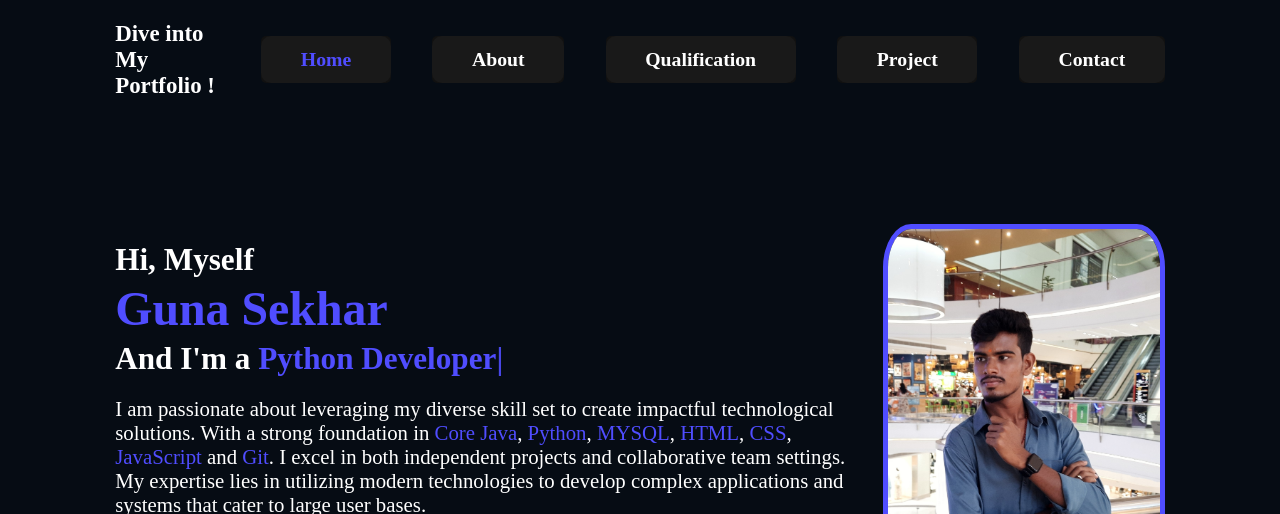
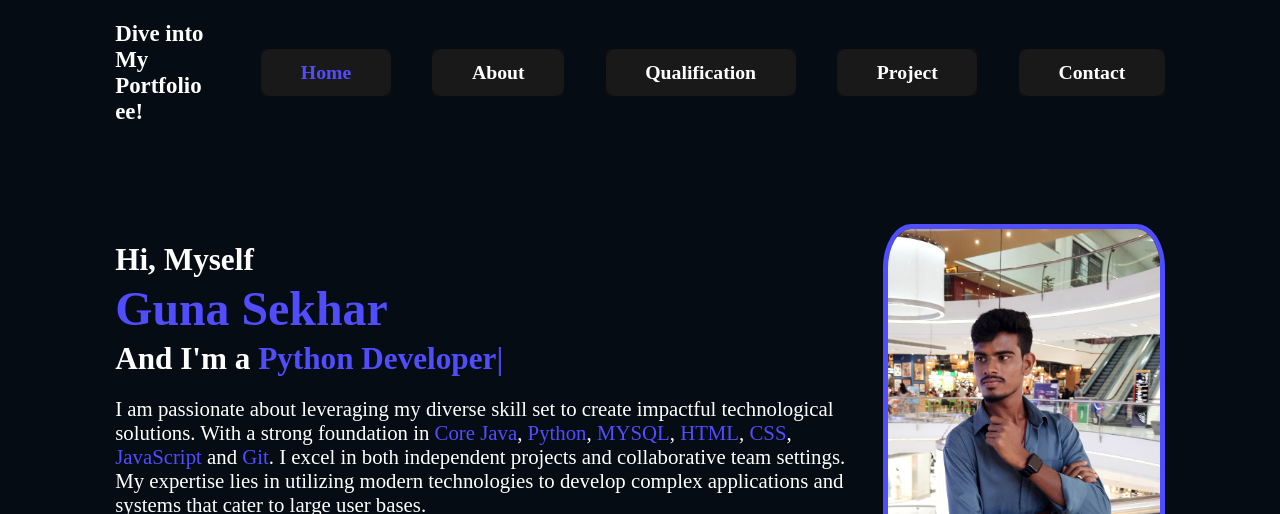
Before and after one commit to Guna-sekhar011/Portfolio, a plain HTML site: page index.html in a window 1280 px wide. Shown: the top 514 px of the page. Drawn offline with nearby package versions, Linux system fonts and the light colour scheme; a web font is replaced by a local one.

Commit message:
Update index.html

```diff
--- a/index.html
+++ b/index.html
@@ -12,7 +12,7 @@
      <!--HEADER SECTION -->
 
      <header class="header">
-        <a href="#" class="logo" target="_blank">Dive into My Portfolio !<span class="animate" style="--i:1;"></span></a>
+        <a href="#" class="logo" target="_blank">Dive into My Portfolio ee!<span class="animate" style="--i:1;"></span></a>
         <div class="fa-solid fa-bars" id="menu-icon"><span class="animate" style="--i:2;"></span></div>
         <nav class="navbar">
             <div class="button-container">
```
